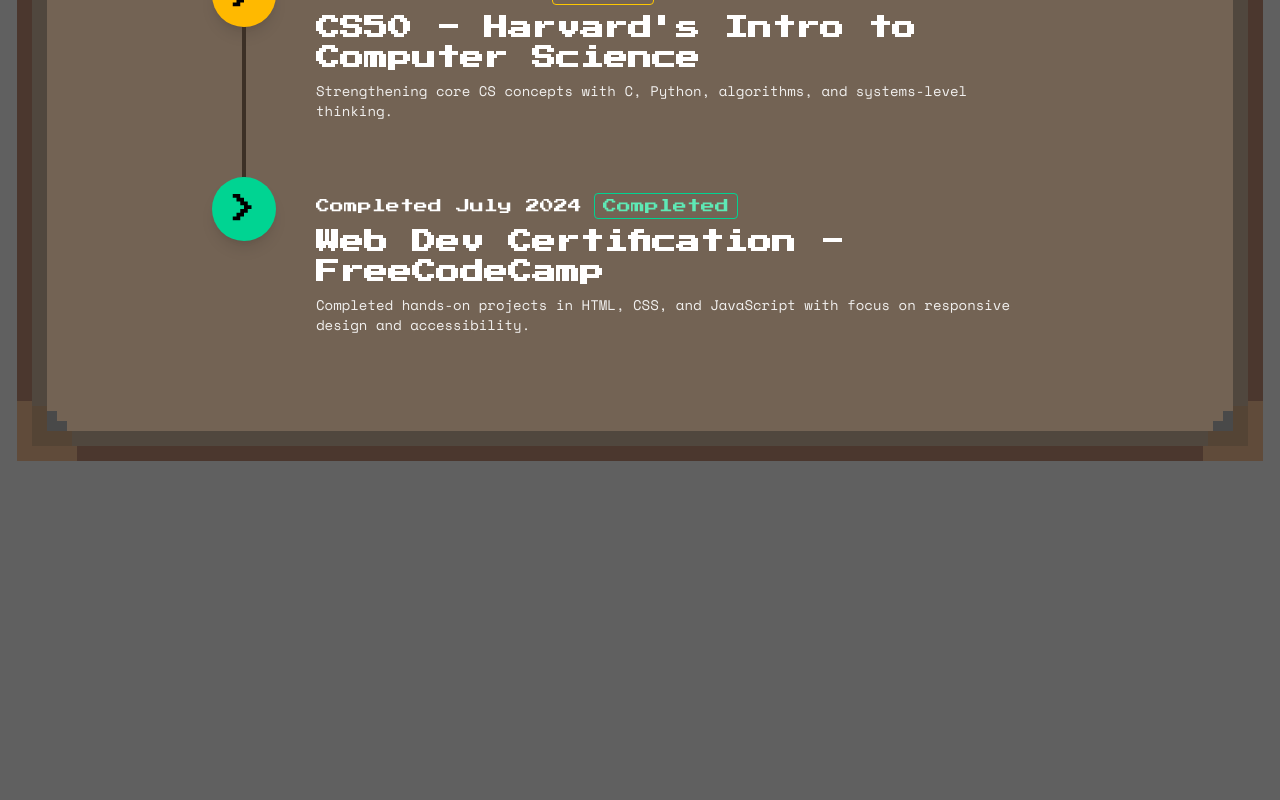
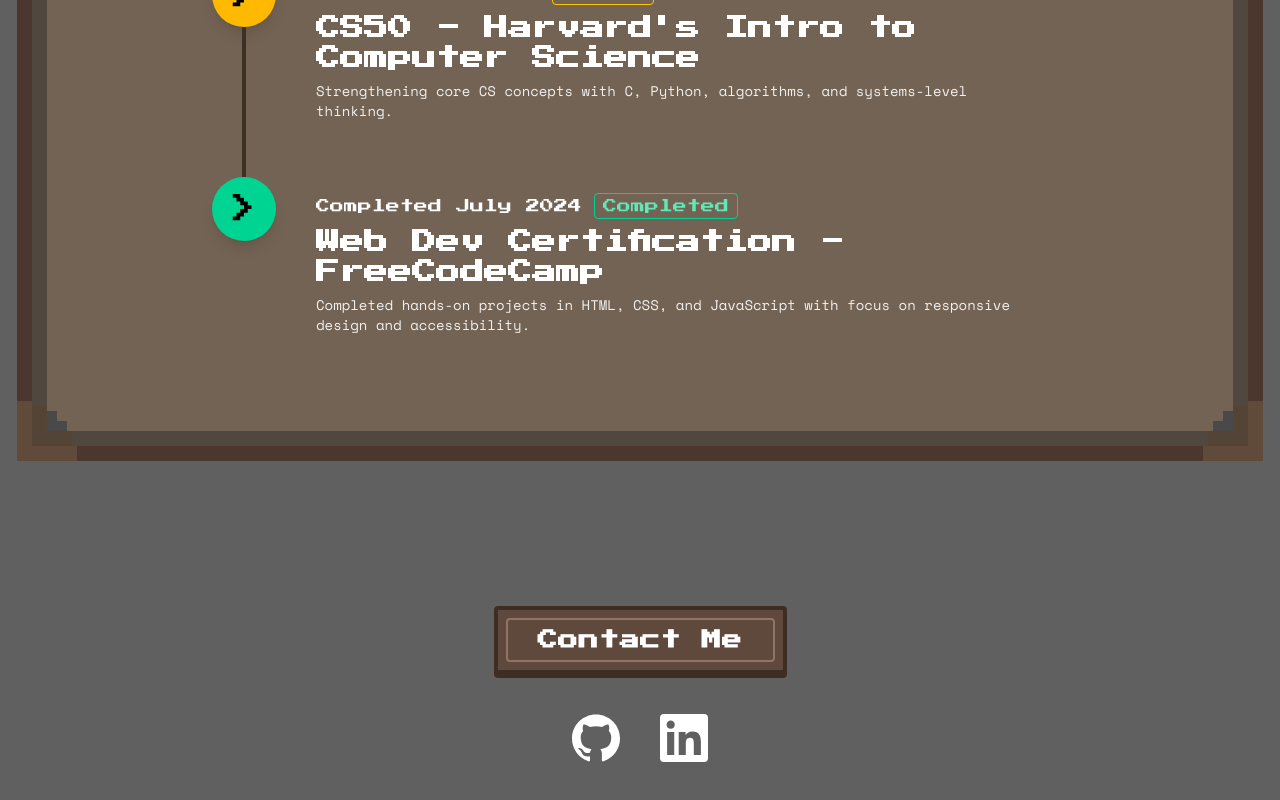
Before and after one commit to ChetanbirSingh/MyPortfolio, a Next.js app: page / in a window 1280 px wide. Shown: the part 3975-4775 px from the top of the page. Before the commit the page ends 4501 px from the top, so only its background shows below. Built offline with nearby package versions, Linux system fonts and the light colour scheme.

Commit message:
feat: add contact section component and render on homepage

```diff
--- a/src/app/page.tsx
+++ b/src/app/page.tsx
@@ -3,7 +3,7 @@
 import Inventory from '@/components/Inventory';
 import TrainingLog from '@/components/TrainingLog';
 import SideQuests from '@/components/SideQuests';
-
+import ContactSection from '@/components/Contact';
 export default function Home() {
   return (
     <main>
@@ -12,6 +12,7 @@
       <Inventory />
       <SideQuests />
       <TrainingLog />
+      <ContactSection />
     </main>
   );
 }
--- /dev/null
+++ b/src/components/Contact.tsx
@@ -0,0 +1,35 @@
+'use client';
+import { motion } from 'framer-motion';
+import { SiGithub, SiLinkedin } from 'react-icons/si';
+import SectionTitleSign from './SectionTitleSign';
+
+export default function SocialLinks() {
+  return (
+    <section id='contact-section' className='flex justify-center items-center flex-col py-20'>
+      <SectionTitleSign heading='Contact Me' mbHeading='Contact me' />
+      <div className='flex justify-center items-center gap-10 py-10'>
+        <motion.button
+          onClick={() => window.open('https://www.github.com/ChetanbirSingh')}
+          aria-label='Visit Github'
+          rel='noopener noreferrer'
+          whileHover={{ scale: 1.3, rotate: -5 }}
+          whileTap={{ scale: 0.95 }}
+          className='text-white cursor-pointer'
+        >
+          <SiGithub size={48} />
+        </motion.button>
+
+        <motion.button
+          onClick={() => window.open('https://www.linkedin.com/in/chetanbirsingh')}
+          aria-label='Visit Linkedin'
+          rel='noopener noreferrer'
+          whileHover={{ scale: 1.3, rotate: 5 }}
+          whileTap={{ scale: 0.95 }}
+          className='text-white cursor-pointer'
+        >
+          <SiLinkedin size={48} />
+        </motion.button>
+      </div>
+    </section>
+  );
+}
```
